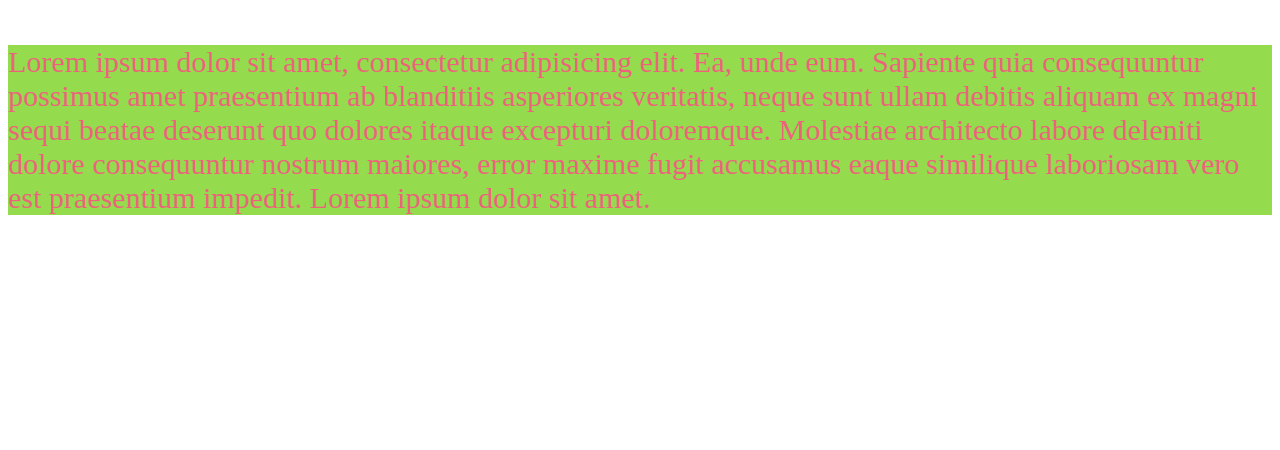
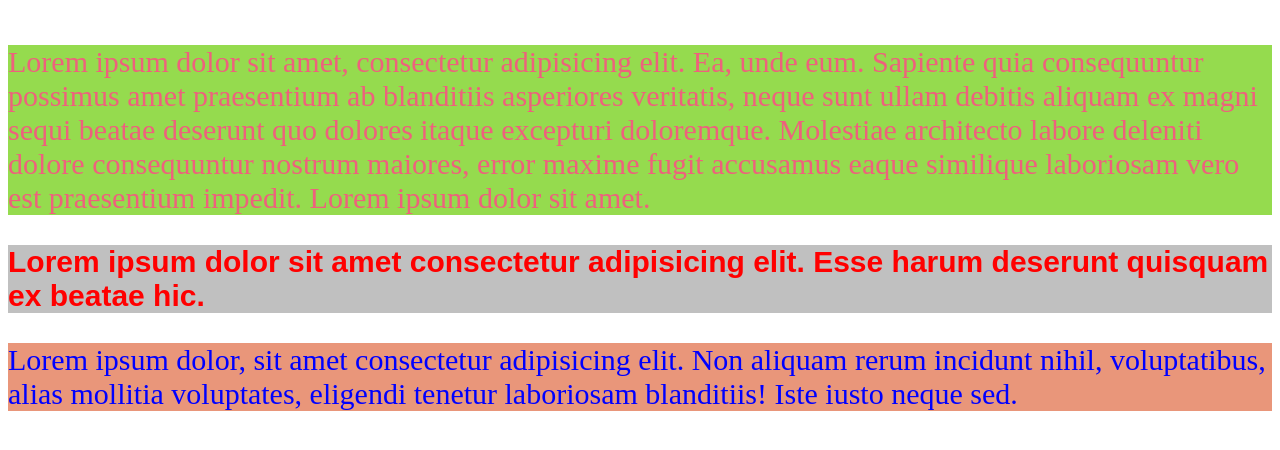
Before and after one commit to Vedant102/Full_Stack_Web_Devlopement, a plain HTML site: page index.html in a window 1280 px wide. Shown: the part 206-656 px from the top of the page. Drawn offline with Linux system fonts and the light colour scheme.

Commit message:
Class Selector

```diff
--- a/index.html
+++ b/index.html
@@ -23,8 +23,17 @@
       font-size: 30px;
     }
 
-
-
+    /* Class Selector */
+    .one{
+      color: red;
+      background-color: silver;
+      font-family: sans-serif;
+      font-weight: 900;
+    }
+    .two{
+      color: blue;
+      background-color: darksalmon;
+    }
 
   </style>
 </head>
@@ -33,6 +42,9 @@
 
   <p>Lorem ipsum dolor sit amet, consectetur adipisicing elit. Ea, unde eum. Sapiente quia consequuntur possimus amet praesentium ab blanditiis asperiores veritatis, neque sunt ullam debitis aliquam ex magni sequi beatae deserunt quo dolores itaque excepturi doloremque. Molestiae architecto labore deleniti dolore consequuntur nostrum maiores, error maxime fugit accusamus eaque similique laboriosam vero est praesentium impedit. Lorem ipsum dolor sit amet.</p>
 
+  <p class="one">Lorem ipsum dolor sit amet consectetur adipisicing elit. Esse harum deserunt quisquam ex beatae hic.</p>
+
+  <p class="two">Lorem ipsum dolor, sit amet consectetur adipisicing elit. Non aliquam rerum incidunt nihil, voluptatibus, alias mollitia voluptates, eligendi tenetur laboriosam blanditiis! Iste iusto neque sed.</p>
 
 </body>
 </html>
```
